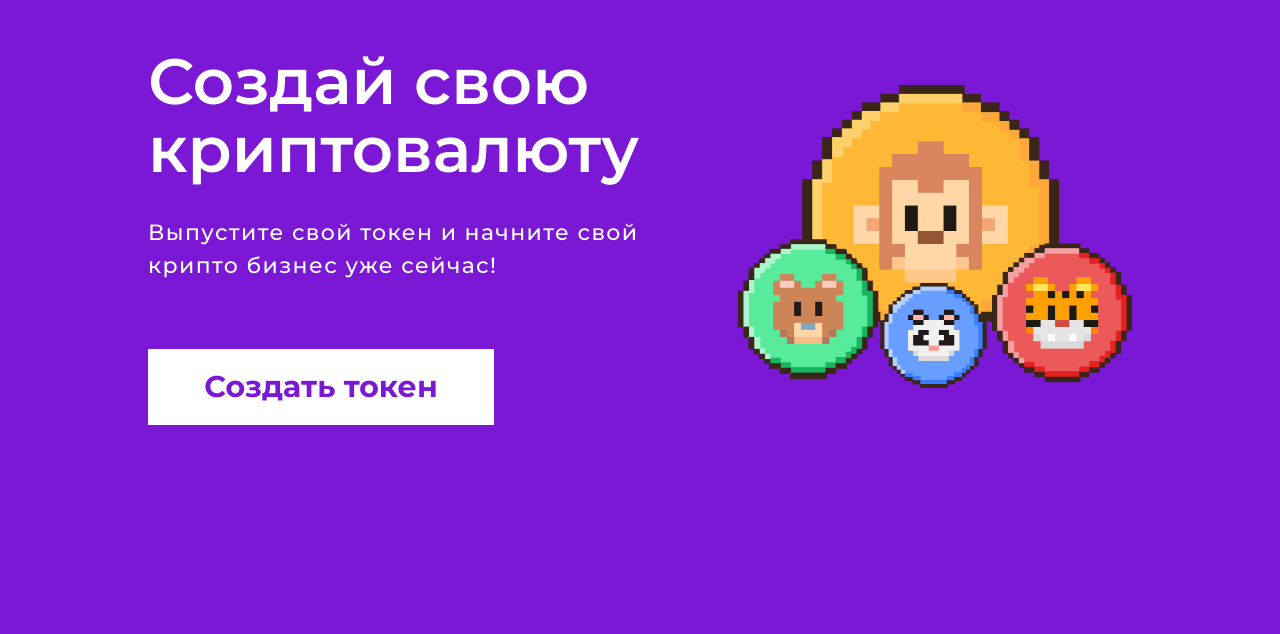
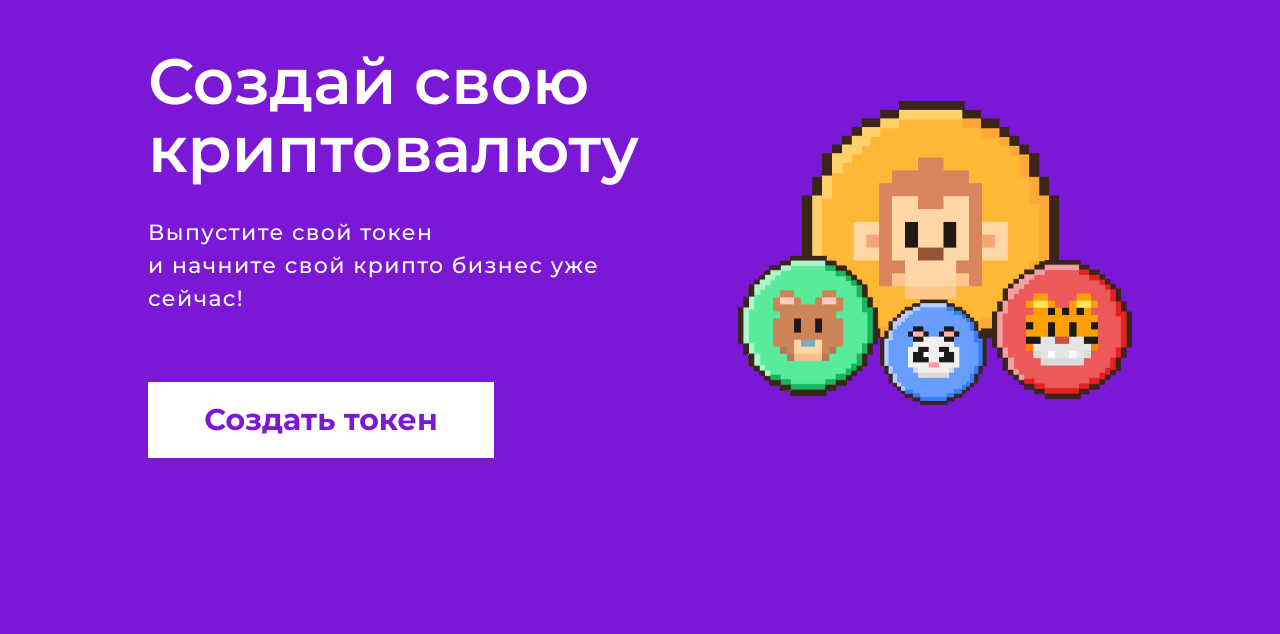
Before and after one commit to admegor/dbx-pixel, a plain HTML site: page index.htm in a window 1280 px wide. Shown: the part 166-800 px from the top of the page. Drawn offline with nearby package versions, Linux system fonts and the light colour scheme.

Commit message:
fix title 1st screen

```diff
--- a/index.htm
+++ b/index.htm
@@ -43,7 +43,7 @@
                     <div class="main__section-col">
                         <h1 class="main__section-title _title">Создай свою криптовалюту</h1>
                         <div class="main__section-text">
-                            Выпустите свой токен
+                            Выпустите свой токен<br>
                             и начните свой крипто бизнес уже сейчас!
                         </div>
                         <div class="main__section-button"><a href="#" class="main__button _white"><div class="btn">Создать токен</div></a></div>
```
